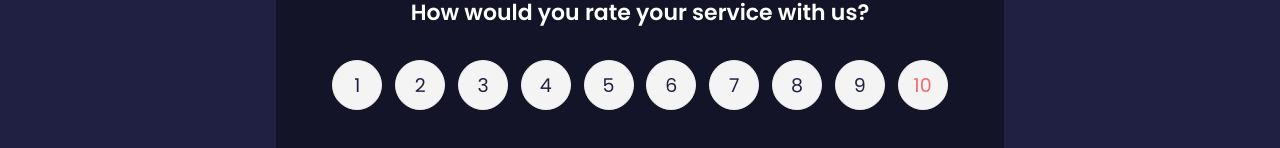
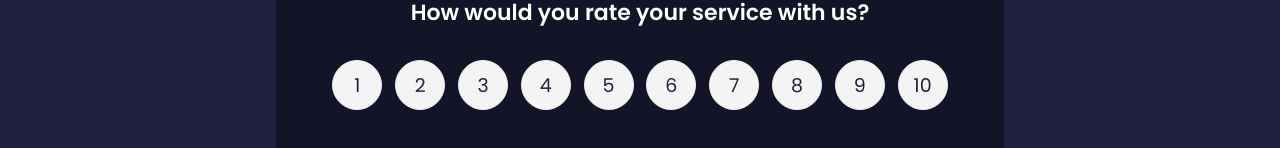
Before and after one commit to MaxWalex/react, a React (Create React App) app: page / in a window 1280 px wide. Shown: the part 145-293 px from the top of the page. Built offline with nearby package versions, Linux system fonts and the light colour scheme.

Commit message:
added useEffect hook

```diff
--- a/src/components/FeedbackForm.jsx
+++ b/src/components/FeedbackForm.jsx
@@ -1,4 +1,4 @@
-import {useState, useContext} from 'react'
+import {useState, useContext, useEffect} from 'react'
 import Card from "./Shared/Card"
 import Button from './Shared/Button'
 import Rating from './Rating'
@@ -6,12 +6,21 @@
 
 function FeedbackForm() {
 
-  const {addFeedback} = useContext(FeedbackContext)
+  const {addFeedback, feedbackEdit} = useContext(FeedbackContext)
 
   const [text, setText] = useState('')
   const [btnDisable, setBtnDisable] = useState(true)
   const [message, setMessage] = useState('')
   const [rating, setRating] = useState(10)
+
+
+  useEffect(() => {
+    if (feedbackEdit.edit === true) {
+      setBtnDisable(false)
+      setText(feedbackEdit.item.text)
+      setRating(feedbackEdit.item.rating)
+    }
+  }, [feedbackEdit])
 
   const handleTextChange = e => {
 
--- a/src/components/Rating.jsx
+++ b/src/components/Rating.jsx
@@ -1,8 +1,15 @@
-import {useState} from 'react'
+import {useState, useContext, useEffect} from 'react'
+import FeedbackContext from '../context/FeedbackContext'
 
 function Rating({select}) {
 
     const [selected, setSelected] = useState(10)
+
+    const {feedbackEdit} = useContext(FeedbackContext)
+
+    useEffect(() => {
+        setSelected(feedbackEdit.item.rating)
+    }, [feedbackEdit])
 
     const handleChange = (e) => {
         setSelected(+e.currentTarget.value)
--- a/src/context/FeedbackContext.js
+++ b/src/context/FeedbackContext.js
@@ -50,7 +50,8 @@
             feedback,
             deleteFeedback,
             addFeedback,
-            editFeedback
+            editFeedback,
+            feedbackEdit
         }}>
         {children}
     </FeedbackContext.Provider>
```
